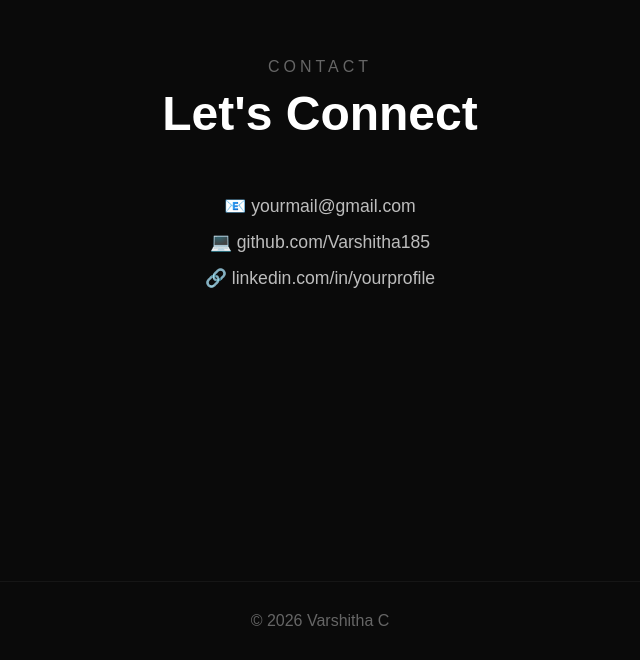
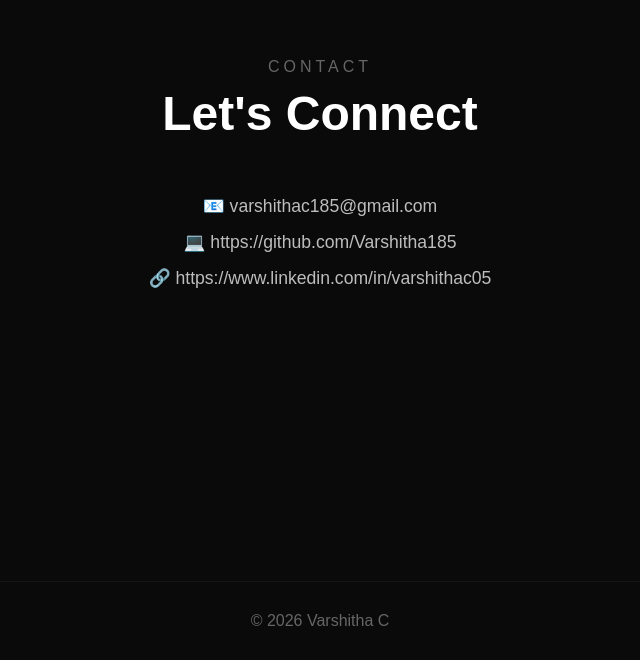
Before and after one commit to Varshitha185/codevedx_portfolio, a plain HTML site: page index.html in a window 1280 px wide. Shown: the part 4219-4879 px from the top of the page, without its empty margins (320-960 px from the left). Drawn offline with Linux system fonts and the light colour scheme.

Commit message:
minor changes

```diff
--- a/index.html
+++ b/index.html
@@ -225,15 +225,15 @@
     <div class="contact-info">
 
         <p>
-            📧 yourmail@gmail.com
+            📧 varshithac185@gmail.com
         </p>
 
         <p>
-            💻 github.com/Varshitha185
+            💻 https://github.com/Varshitha185
         </p>
 
         <p>
-            🔗 linkedin.com/in/yourprofile
+            🔗 https://www.linkedin.com/in/varshithac05
         </p>
 
     </div>
```
Also changed, not shown: 1 other file.
